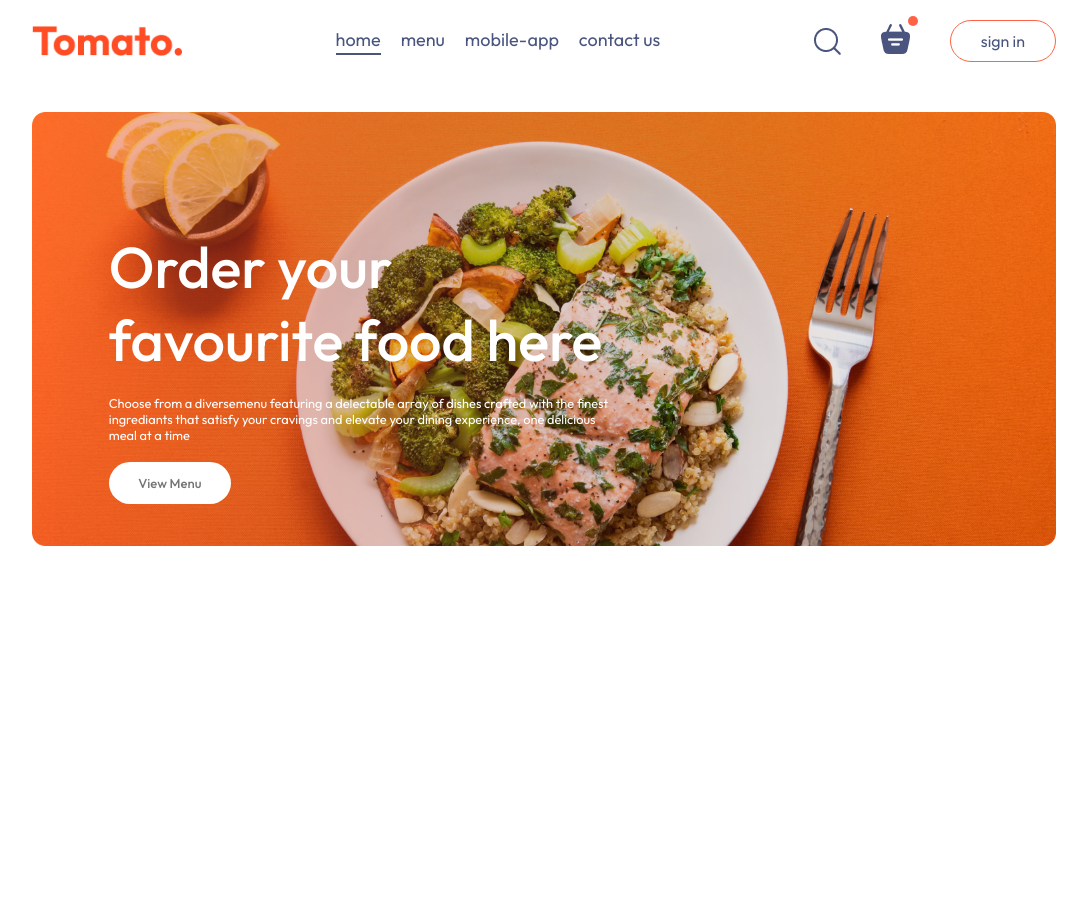
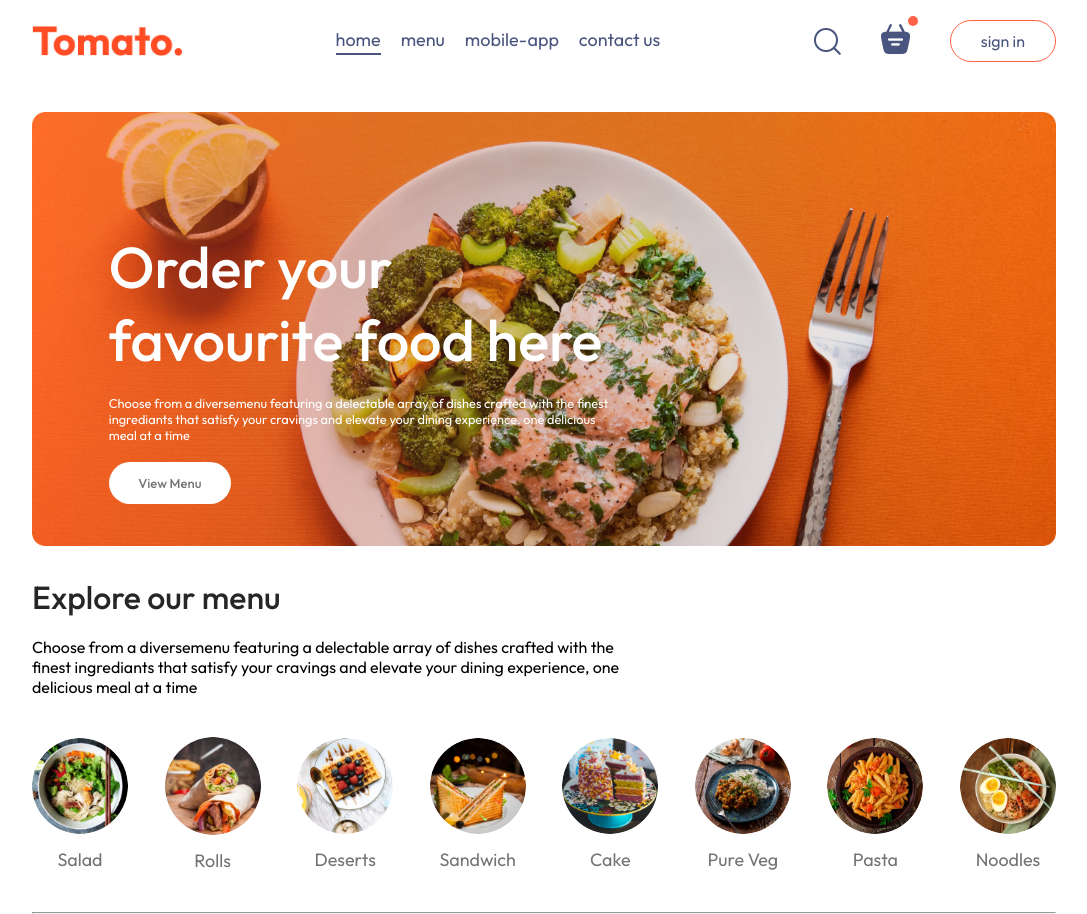
Before and after one commit to HasangiComplex/Food-Delivery-App-Front-end-, a React (Vite) app: page / in a window 1280 px wide. Shown: the whole page, without its empty margins (96-1183 px from the left). Before the commit the page ends 800 px from the top, so only its background shows below. Built offline with nearby package versions, Linux system fonts and the light colour scheme.

Commit message:
created explore menu

```diff
--- a/src/App.jsx
+++ b/src/App.jsx
@@ -6,6 +6,7 @@
 import Home from './pages/Home/Home'
 import Cart from "./pages/Cart/Cart"
 import PlaceOrder from "./pages/PlaceOrder/PlcaOrder"
+
 
 function App() {
   return (
--- /dev/null
+++ b/src/components/ExploreMenu/ExploreMenu.css
@@ -0,0 +1,47 @@
+.explore-menu{
+    display: flex;
+    flex-direction: column;
+    gap: 20px;
+}
+.explore-menu h1{
+    color: #262626;
+    font-weight: 500;
+}
+.explore-menu-text{
+    max-width: 60%;
+    columns: #808080;
+}
+.explore-menu-list{
+    display: flex;
+    justify-content: space-between;
+    align-items: center;
+    gap: 30px;
+    text-align: center;
+    margin: 20px 0px;
+    overflow-x: scroll;
+}
+.explore-menu-list::-webkit-scrollbar{
+    display: none;
+}
+
+.explore-menu-list-item img{
+    width: 7.5vw;
+    min-width: 80px;
+    cursor: pointer;
+    border-radius: 50%;
+    transition: 0.2s;
+}
+
+.explore-menu-list-item p{
+    margin-top: 10px;
+    color: #747474;
+    font-size: max(1.4vw,16px);
+    cursor: pointer;
+}
+
+.expore-menu hr{
+    margin: 10px 0px;
+    height: 2px;
+    background-color: #e2e2e2;
+    border: none;
+}
--- /dev/null
+++ b/src/components/ExploreMenu/ExploreMenu.jsx
@@ -0,0 +1,27 @@
+import React from 'react'
+import './ExploreMenu.css'
+import {menu_list} from "../../assets/assets"
+const ExploreMenu = () => {
+  return (
+    <div>
+      <div className='explore-menu' id='explore-menu'>
+        <h1>Explore our menu</h1>
+        <p className='explore-menu-text'>Choose from a diversemenu featuring a delectable array of dishes crafted with the finest ingrediants  that satisfy your cravings and elevate your dining experience, one delicious meal at a time</p>
+         <div className='explore-menu-list'>
+            {menu_list.map((item,index)=>{
+                return (
+                    <div key={index} className='explore-menu-list-item'>
+                        <img src={item.menu_image} alt=""/>
+                        <p>{item.menu_name}</p>
+                    </div>
+                )
+            })
+          }
+         </div>
+       <hr/>
+      </div>
+    </div>
+  )
+}
+
+export default ExploreMenu
--- a/src/pages/Home/Home.jsx
+++ b/src/pages/Home/Home.jsx
@@ -1,11 +1,13 @@
 import React from 'react'
 import './Home.css'
 import Header from '../../components/Header/Header'
+import ExploreMenu from "../../components/ExploreMenu/ExploreMenu"
 
 const Home = () => {
   return (
     <div>
       <Header/>
+      <ExploreMenu/>
     </div>
   )
 }
```
